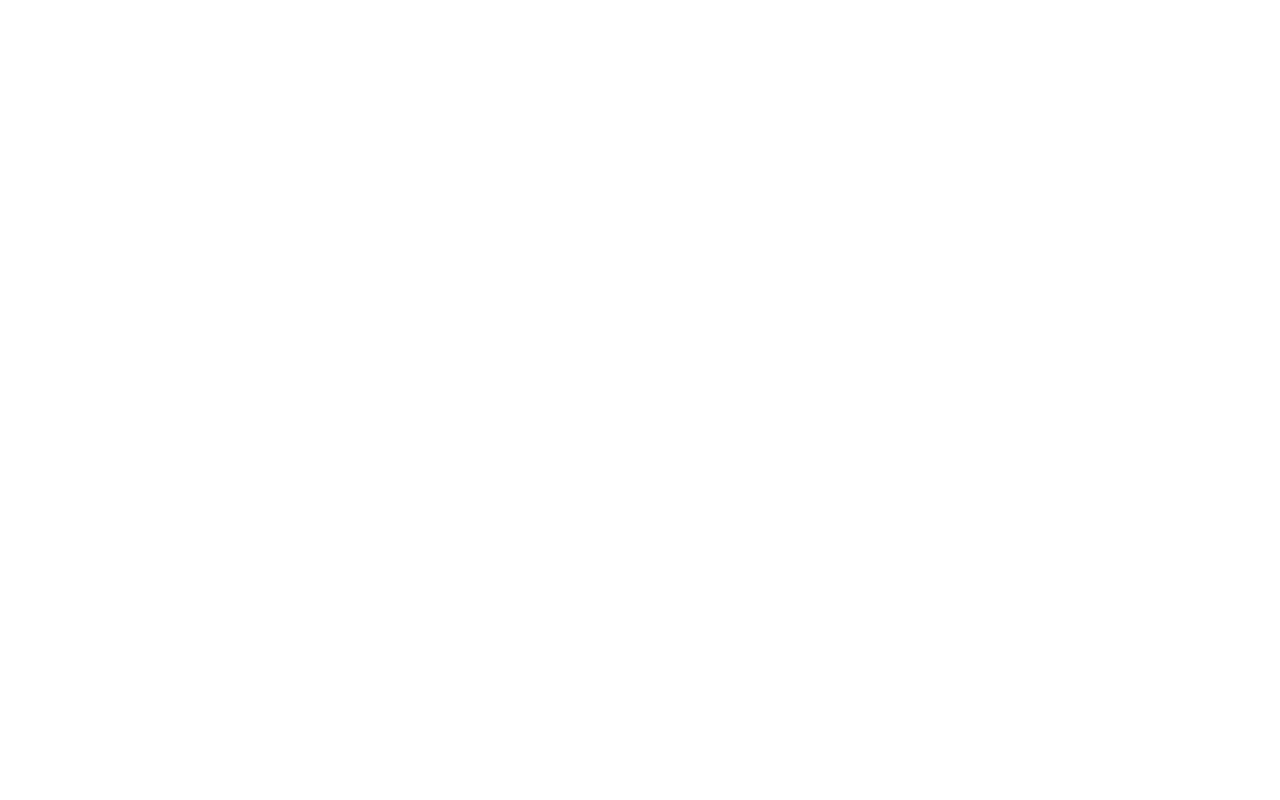
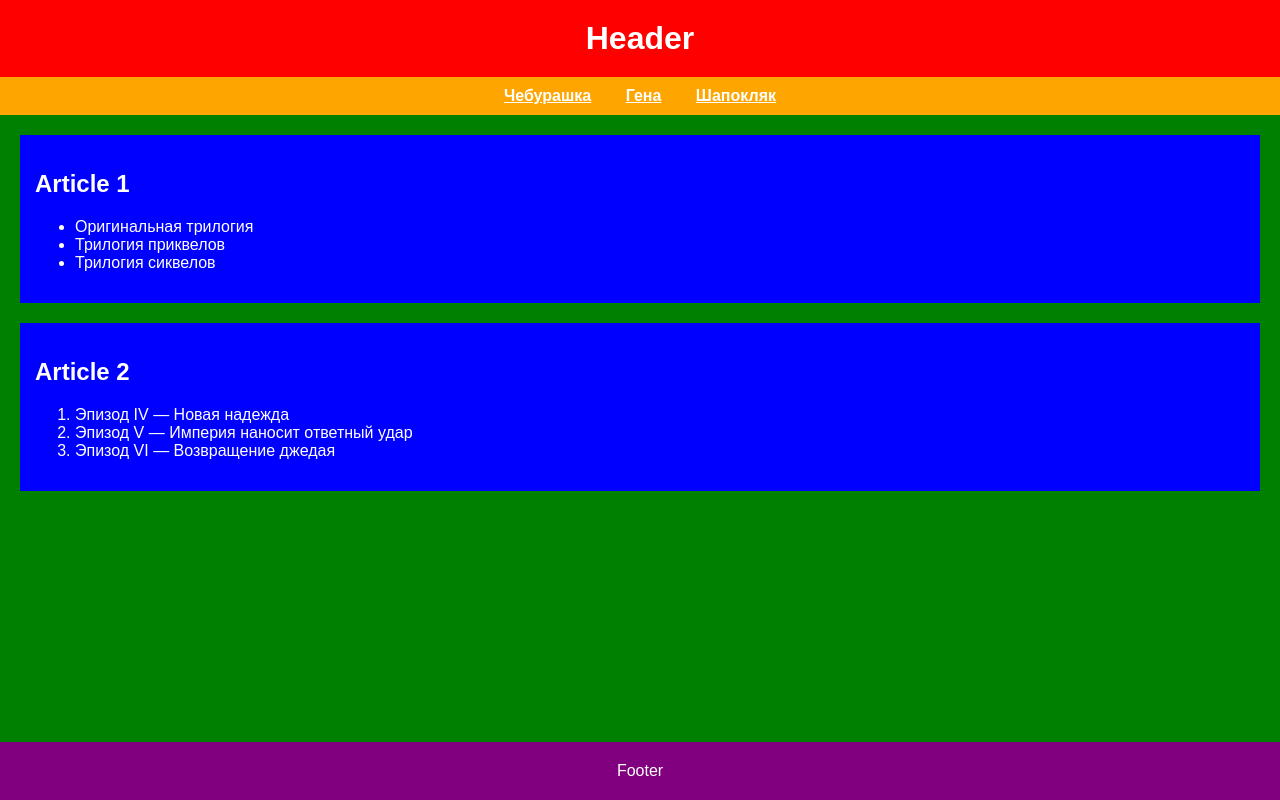
Before and after one commit to js-tasks-ru/htmlcss-20250313_konstantin631, a website: page 02-dz0/01-semantic-mockup/solution.html in a window 1280 px wide. Drawn offline with Linux system fonts and the light colour scheme.

Commit message:
Сделал разметку по примеру

```diff
--- /dev/null
+++ b/02-dz0/01-semantic-mockup/semantic.css
@@ -0,0 +1,56 @@
+/* styles.css */
+
+body, html {
+    margin: 0;
+    padding: 0;
+    height: 100%;
+    box-sizing: border-box;
+    font-family: Arial, sans-serif;
+    color: white;
+}
+
+.wrapper {
+    min-height: 100vh;
+    display: flex;
+    flex-direction: column;
+}
+
+.header {
+    text-align: center;
+}
+
+.h1-text {
+    background-color: red;
+    margin: 0;
+    padding: 20px 0;
+}
+
+nav {
+    background-color: orange;
+    padding: 10px 0;
+}
+
+nav a {
+    color: white;
+    margin: 0 15px;
+    font-weight: bold;
+}
+
+.main-content {
+    background-color: green;
+    flex: 1;
+    padding: 20px;
+}
+
+article {
+    background-color: blue;
+    margin-bottom: 20px;
+    padding: 15px;
+}
+
+.footer {
+    background-color: purple;
+    text-align: center;
+    padding: 20px 0;
+    width: 100%;
+}
--- a/02-dz0/01-semantic-mockup/solution.html
+++ b/02-dz0/01-semantic-mockup/solution.html
@@ -1,4 +1,40 @@
 <!DOCTYPE html>
 <html lang="ru">
-    <!-- Ваше решение -->
+    <head>
+        <link rel="stylesheet" href="semantic.css">
+        <title>Semantic Mockup</title>
+    </head>
+    <body>
+        <div class="wrapper">
+            <header class="header">
+                <h1 class="h1-text">Header</h1>
+                <nav>
+                    <a href="#">Чебурашка</a>
+                    <a href="#">Гена</a>
+                    <a href="#">Шапокляк</a>
+                </nav>
+            </header>
+            <main class="main-content">
+                <article>
+                    <h2>Article 1</h2>
+                        <ul>
+                            <li>Оригинальная трилогия</li>
+                            <li>Трилогия приквелов</li>
+                            <li>Трилогия сиквелов</li>
+                        </ul>
+
+                </article>
+                <article>
+                    <h2>Article 2</h2>
+                    <ol>
+                        <li>Эпизод IV — Новая надежда</li>
+                        <li>Эпизод V — Империя наносит ответный удар</li>
+                        <li>Эпизод VI — Возвращение джедая</li>
+                    </ol>
+
+                </article>
+            </main>
+            <footer class="footer">Footer</footer>
+        </div>
+    </body>
 </html>
```
